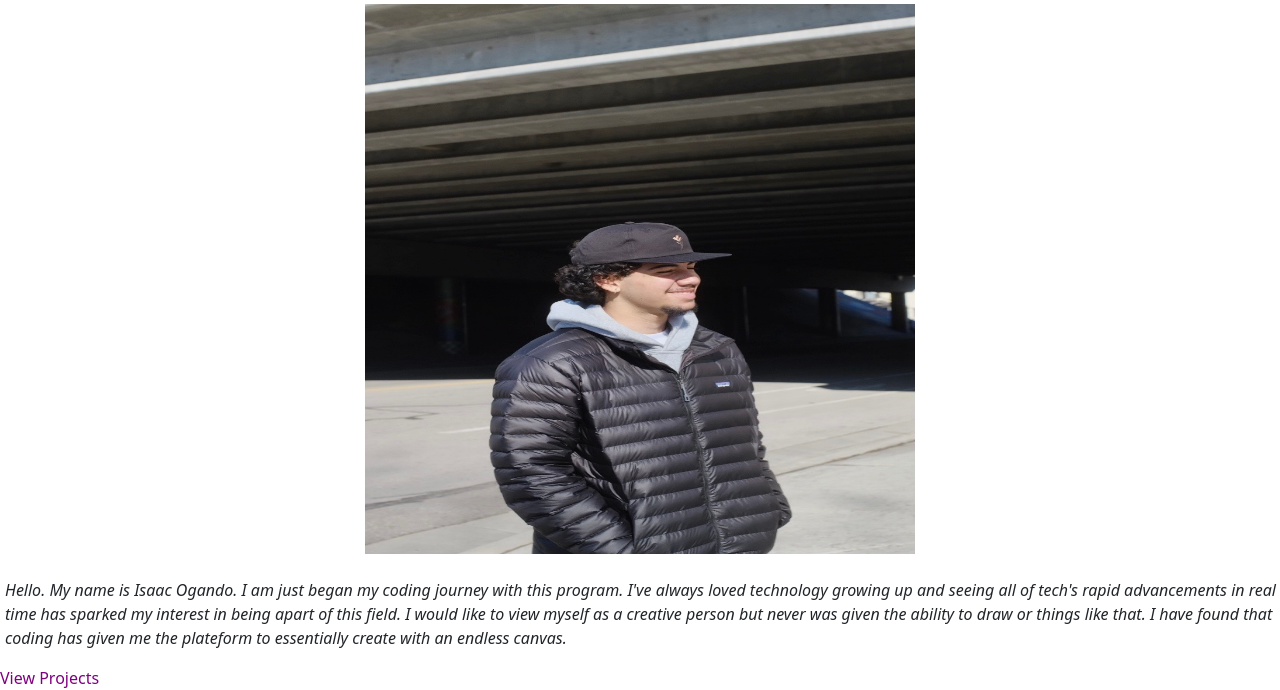
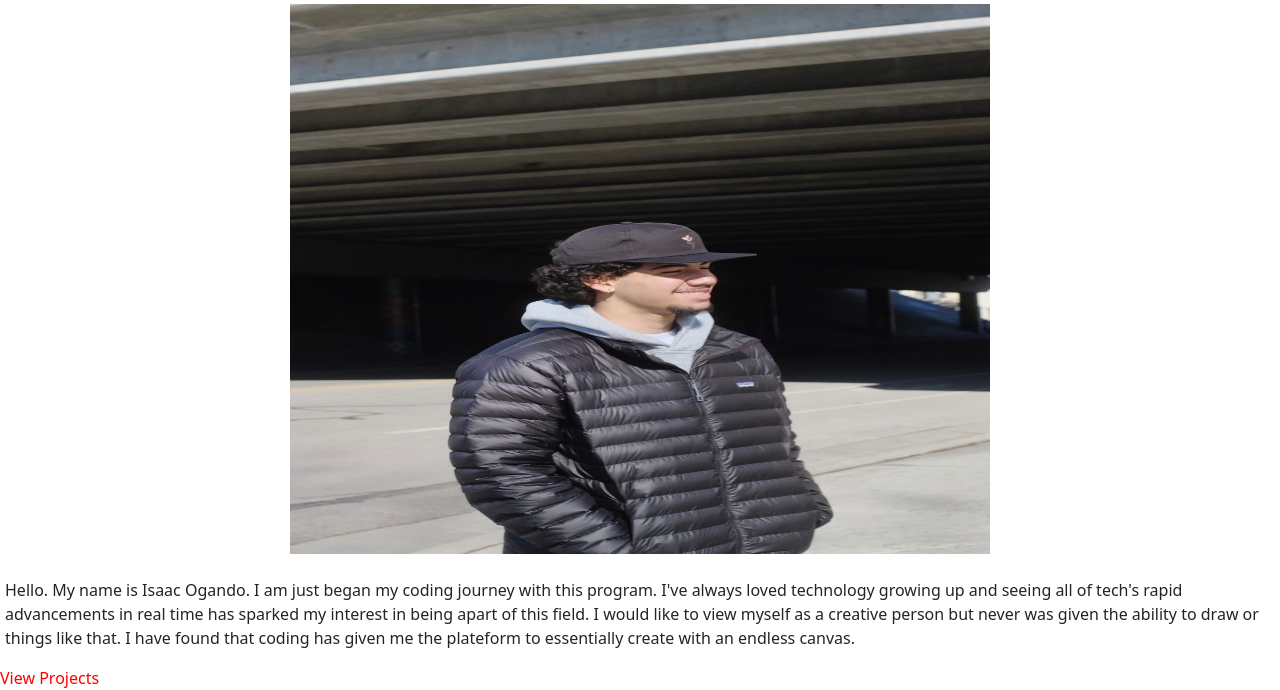
Before and after one commit to Isaacogando/Isaacogando.github.io, a plain HTML site: page index.html in a window 1280 px wide. Shown: the part 118-808 px from the top of the page. Drawn offline with nearby package versions, Linux system fonts and the light colour scheme.

Commit message:
Update portfolio.css

```diff
--- a/portfolio.css
+++ b/portfolio.css
@@ -2,7 +2,7 @@
   margin: 0 5 0 5 !important;
 }
 .container img {
-    width: 550px;
+    width: 700px;
     height: 550px;
     margin-top: 20px;
 }
@@ -10,13 +10,16 @@
   color: #cc8899;
 }
 p {
-  font-style: italic;
+  font-style: arial;
+}
+p.thick {
+  font-weight: bold;
 }
 h2, .container {
   text-align: center;
 }
 .link {
- color: purple;
+ color: red;
  text-decoration: none;
 }
 p {
```
